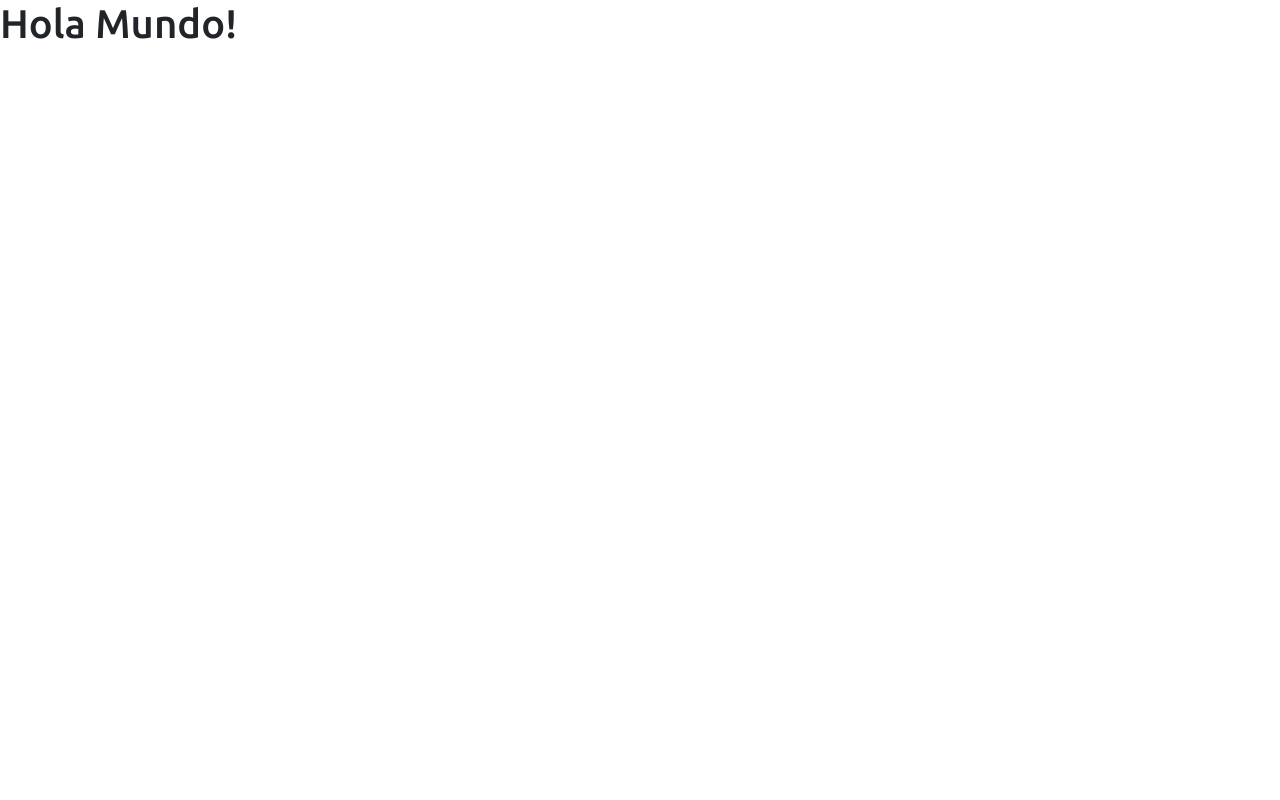
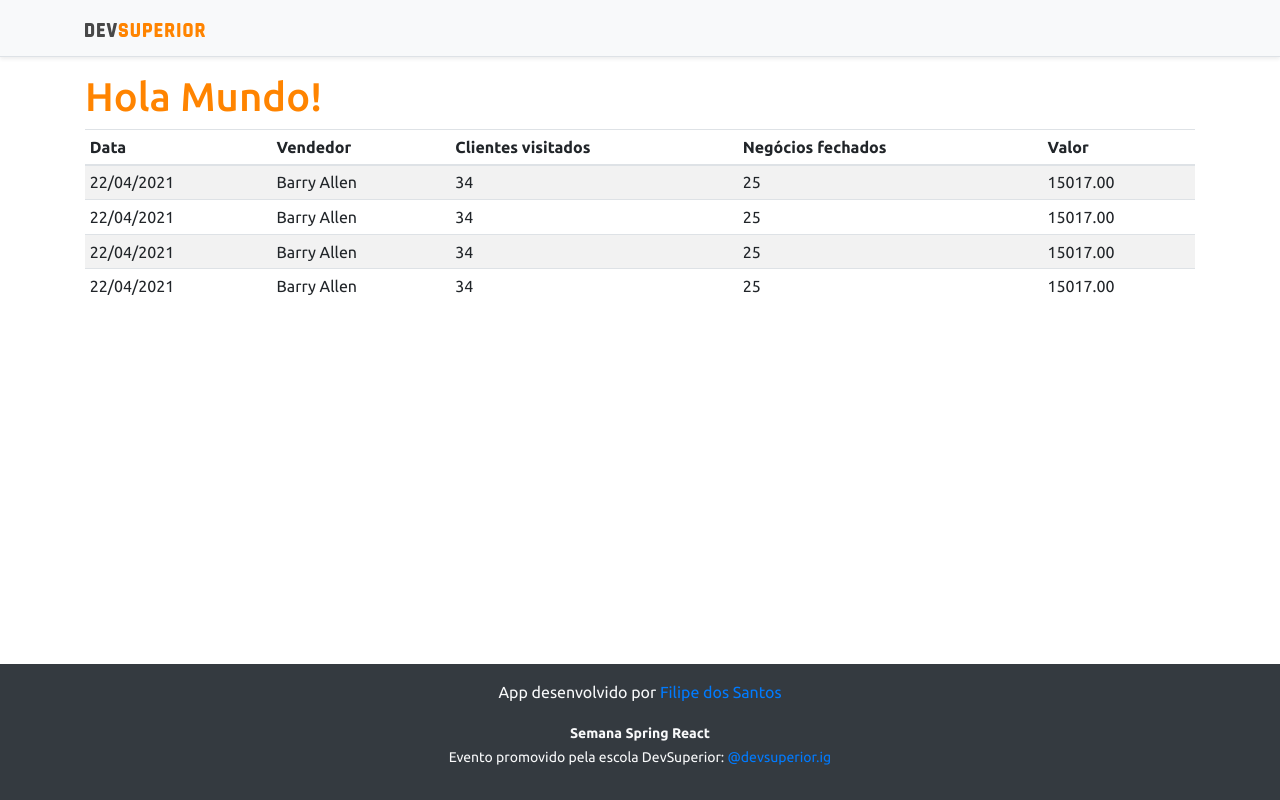
Before and after one commit to fhilips/dsvendas, a React (Create React App) app in the folder frontend/: page / in a window 1280 px wide. Built offline with nearby package versions, Linux system fonts and the light colour scheme.

Commit message:
Basic static components

```diff
--- a/frontend/src/App.tsx
+++ b/frontend/src/App.tsx
@@ -1,9 +1,17 @@
+import DataTable from "components/DataTable";
+import Footer from "components/Footer";
+import NavBar from "components/NavBar";
 
 function App() {
   return (
-    <div>
-      <h1>Hola Mundo!</h1>
-    </div>
+    <>
+      <NavBar />
+      <div className="container">
+        <h1 className="text-primary">Hola Mundo!</h1>
+        <DataTable />
+      </div>
+      <Footer />
+    </>
   );
 }
 
--- /dev/null
+++ b/frontend/src/components/DataTable/index.tsx
@@ -0,0 +1,49 @@
+const DataTable = () => {
+  return (
+    <div className="table-responsive">
+      <table className="table table-striped table-sm">
+        <thead>
+          <tr>
+            <th>Data</th>
+            <th>Vendedor</th>
+            <th>Clientes visitados</th>
+            <th>Negócios fechados</th>
+            <th>Valor</th>
+          </tr>
+        </thead>
+        <tbody>
+          <tr>
+            <td>22/04/2021</td>
+            <td>Barry Allen</td>
+            <td>34</td>
+            <td>25</td>
+            <td>15017.00</td>
+          </tr>
+          <tr>
+            <td>22/04/2021</td>
+            <td>Barry Allen</td>
+            <td>34</td>
+            <td>25</td>
+            <td>15017.00</td>
+          </tr>
+          <tr>
+            <td>22/04/2021</td>
+            <td>Barry Allen</td>
+            <td>34</td>
+            <td>25</td>
+            <td>15017.00</td>
+          </tr>
+          <tr>
+            <td>22/04/2021</td>
+            <td>Barry Allen</td>
+            <td>34</td>
+            <td>25</td>
+            <td>15017.00</td>
+          </tr>
+        </tbody>
+      </table>
+    </div>
+  );
+};
+
+export default DataTable;
--- /dev/null
+++ b/frontend/src/components/Footer/index.tsx
@@ -0,0 +1,35 @@
+
+const Footer = () => {
+  return (
+    <footer className="footer mt-auto py-3 bg-dark">
+      <div className="container">
+        <p className="text-light">
+          App desenvolvido por{" "}
+          <a
+            href="https://github.com/acenelio"
+            target="_blank"
+            rel="noreferrer"
+          >
+            Filipe dos Santos
+          </a>
+        </p>
+        <p className="text-light">
+          <small>
+            <strong>Semana Spring React</strong>
+            <br />
+            Evento promovido pela escola DevSuperior:{" "}
+            <a
+              href="https://instagram.com/devsuperior.ig"
+              target="_blank"
+              rel="noreferrer"
+            >
+              @devsuperior.ig
+            </a>
+          </small>
+        </p>
+      </div>
+    </footer>
+  );
+};
+
+export default Footer;
--- /dev/null
+++ b/frontend/src/components/NavBar/index.tsx
@@ -0,0 +1,15 @@
+import ImgDsDark from "assets/images/ds_dark.svg";
+
+const NavBar = () => {
+  return (
+    <div className="d-flex flex-column flex-md-row align-items-center p-3 px-md-4 mb-3 bg-light border-bottom shadow-sm">
+      <div className="container">
+        <nav className="my-2 my-md-0 mr-md-3">
+          <img src={ImgDsDark} alt="DevSuperior" width="120" />
+        </nav>
+      </div>
+    </div>
+  );
+};
+
+export default NavBar;
```
Also changed, not shown: frontend/src/assets/images/ds_dark.svg (added), frontend/src/index.tsx (line endings or trailing spaces).
